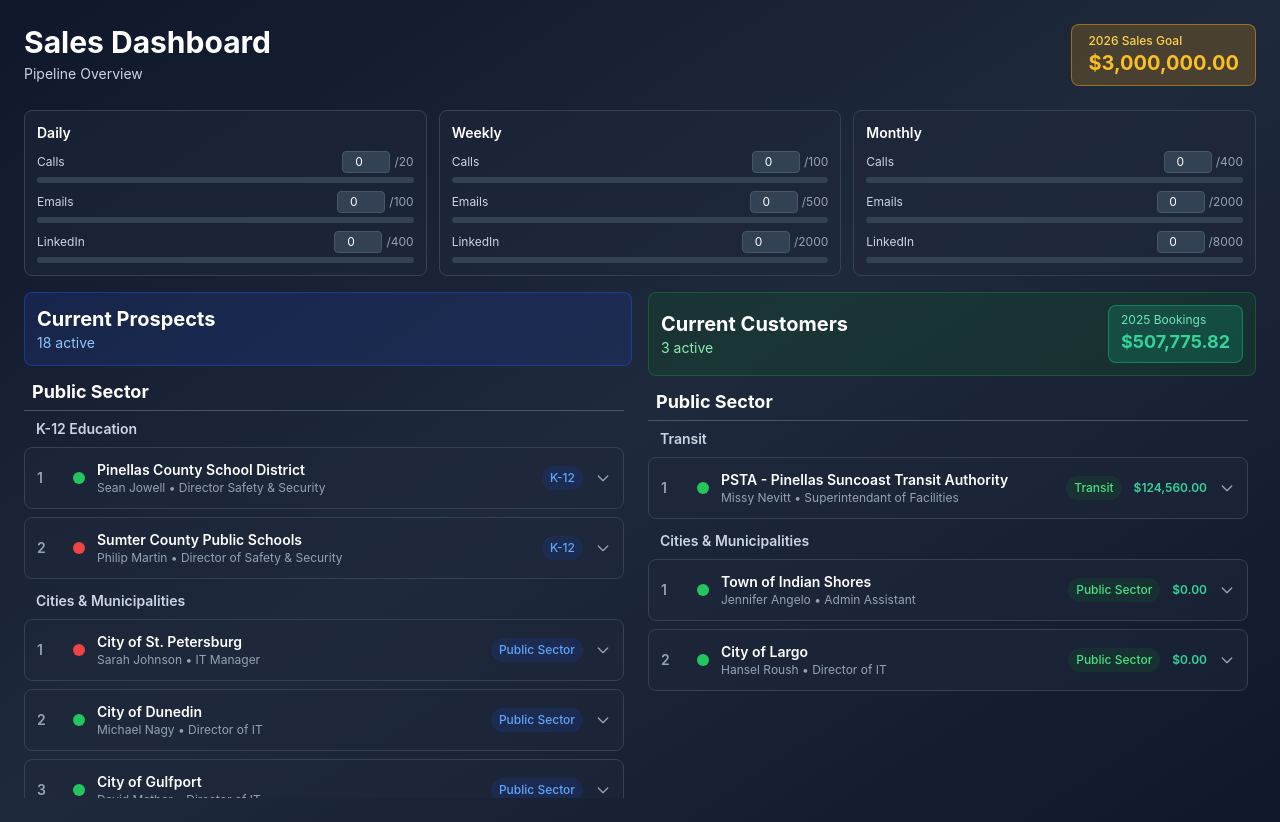
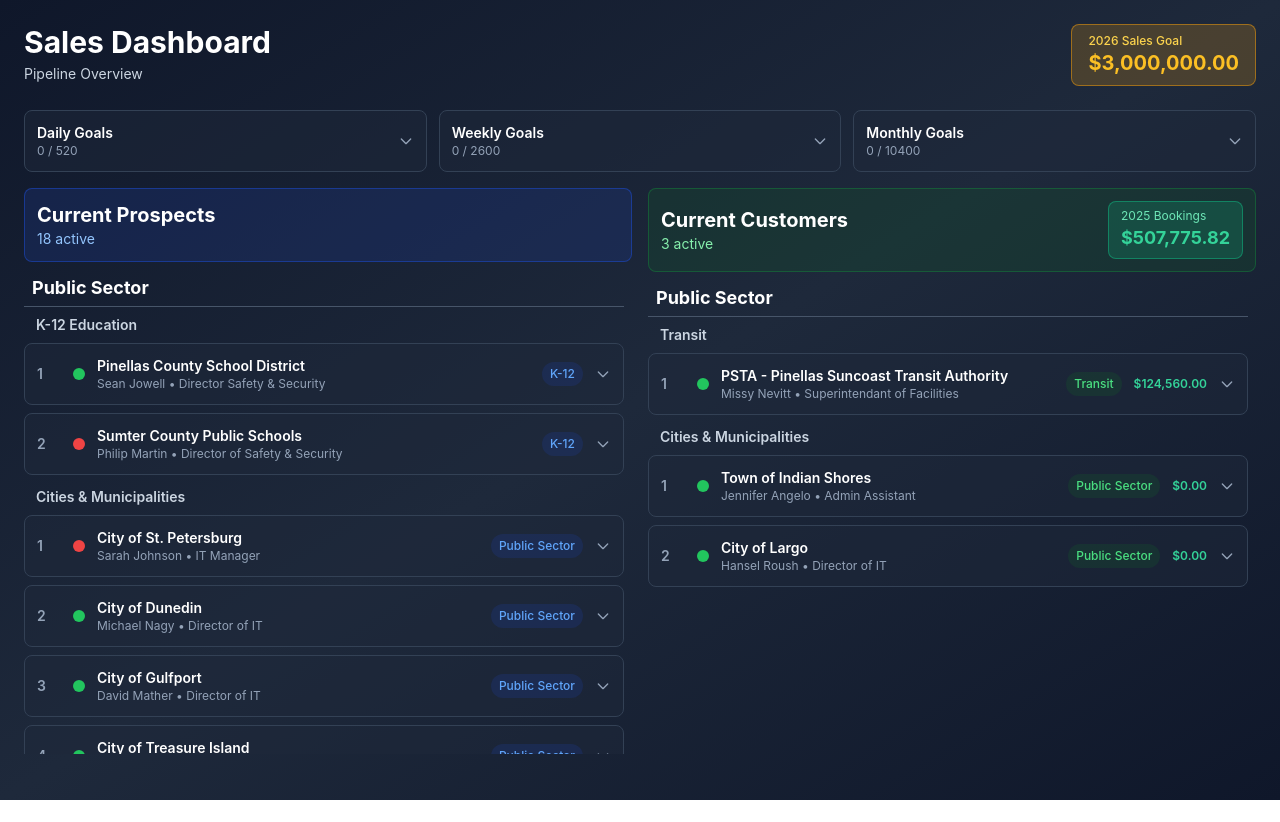
Before and after one commit to tihmeh/sales-prospects, a React (Vite) app: page / in a window 1280 px wide. After the commit the page ends 800 px from the top, so only its background shows below. Built offline with nearby package versions, Linux system fonts and the light colour scheme.

Commit message:
Update App.jsx

```diff
--- a/src/App.jsx
+++ b/src/App.jsx
@@ -42,6 +42,7 @@
   const [dailyActivity, setDailyActivity] = useState({ calls: 0, emails: 0, linkedin: 0 });
   const [weeklyActivity, setWeeklyActivity] = useState({ calls: 0, emails: 0, linkedin: 0 });
   const [monthlyActivity, setMonthlyActivity] = useState({ calls: 0, emails: 0, linkedin: 0 });
+  const [expandedActivity, setExpandedActivity] = useState({ daily: false, weekly: false, monthly: false });
 
   const formatCurrency = (amount) => new Intl.NumberFormat('en-US', { style: 'currency', currency: 'USD', minimumFractionDigits: 2 }).format(amount);
 
@@ -50,6 +51,10 @@
     if (period === 'daily') setDailyActivity({ ...dailyActivity, [type]: numValue });
     else if (period === 'weekly') setWeeklyActivity({ ...weeklyActivity, [type]: numValue });
     else if (period === 'monthly') setMonthlyActivity({ ...monthlyActivity, [type]: numValue });
+  };
+
+  const toggleActivity = (period) => {
+    setExpandedActivity({ ...expandedActivity, [period]: !expandedActivity[period] });
   };
 
   const Card = ({ item, index, isCustomer, expanded, toggle }) => (
@@ -80,12 +85,22 @@
     </div>
   );
 
-  const ActivityCard = ({ title, goals, activity, period }) => {
+  const ActivityCard = ({ title, goals, activity, period, isExpanded }) => {
     const getPercentage = (current, goal) => Math.min((current / goal) * 100, 100);
+    const totalCurrent = activity.calls + activity.emails + activity.linkedin;
+    const totalGoal = goals.calls + goals.emails + goals.linkedin;
+
     return (
-      <div className="bg-slate-800/50 rounded-lg border border-slate-700 p-3">
-        <h3 className="text-sm font-semibold text-white mb-2">{title}</h3>
-        <div className="space-y-2">
+      <div className="bg-slate-800/50 rounded-lg border border-slate-700">
+        <div className="p-3 flex items-center justify-between cursor-pointer hover:bg-slate-700/30 transition-all" onClick={() => toggleActivity(period)}>
+          <div>
+            <h3 className="text-sm font-semibold text-white">{title} Goals</h3>
+            <p className="text-xs text-slate-400">{totalCurrent} / {totalGoal}</p>
+          </div>
+          <svg className={`w-4 h-4 text-slate-400 transition-transform ${isExpanded ? 'rotate-180' : ''}`} fill="none" stroke="currentColor" viewBox="0 0 24 24"><path strokeLinecap="round" strokeLinejoin="round" strokeWidth={2} d="M19 9l-7 7-7-7" /></svg>
+        </div>
+        {isExpanded && (
+          <div className="px-3 pb-3 border-t border-slate-700 pt-3 space-y-2">
             {['calls', 'emails', 'linkedin'].map((type, i) => (
               <div key={type}>
                 <div className="flex items-center justify-between mb-1">
@@ -101,6 +116,7 @@
               </div>
             ))}
           </div>
+        )}
       </div>
     );
   };
@@ -116,9 +132,9 @@
           <div className="bg-amber-500/20 border border-amber-500/50 rounded-lg px-4 py-2"><div className="text-amber-300 text-xs font-medium">2026 Sales Goal</div><div className="text-amber-400 text-xl font-bold">{formatCurrency(3000000)}</div></div>
         </div>
         <div className="mb-4 grid grid-cols-1 md:grid-cols-3 gap-3">
-          <ActivityCard title="Daily" goals={{ calls: 20, emails: 100, linkedin: 400 }} activity={dailyActivity} period="daily" />
-          <ActivityCard title="Weekly" goals={{ calls: 100, emails: 500, linkedin: 2000 }} activity={weeklyActivity} period="weekly" />
-          <ActivityCard title="Monthly" goals={{ calls: 400, emails: 2000, linkedin: 8000 }} activity={monthlyActivity} period="monthly" />
+          <ActivityCard title="Daily" goals={{ calls: 20, emails: 100, linkedin: 400 }} activity={dailyActivity} period="daily" isExpanded={expandedActivity.daily} />
+          <ActivityCard title="Weekly" goals={{ calls: 100, emails: 500, linkedin: 2000 }} activity={weeklyActivity} period="weekly" isExpanded={expandedActivity.weekly} />
+          <ActivityCard title="Monthly" goals={{ calls: 400, emails: 2000, linkedin: 8000 }} activity={monthlyActivity} period="monthly" isExpanded={expandedActivity.monthly} />
         </div>
         <div className="grid grid-cols-1 lg:grid-cols-2 gap-4">
           <div>
@@ -126,7 +142,7 @@
               <h2 className="text-xl font-bold text-white">Current Prospects</h2>
               <p className="text-blue-300 text-sm">{totalProspects} active</p>
             </div>
-            <div className="space-y-4 max-h-[calc(100vh-380px)] overflow-y-auto pr-2">
+            <div className="space-y-4 max-h-[calc(100vh-320px)] overflow-y-auto pr-2">
               <div>
                 <h3 className="text-lg font-bold text-white mb-2 px-2 border-b border-slate-600 pb-1">Public Sector</h3>
                 <h4 className="text-sm font-semibold text-slate-300 mb-2 px-2 pl-3">K-12 Education</h4>
@@ -145,7 +161,7 @@
               <div><h2 className="text-xl font-bold text-white">Current Customers</h2><p className="text-green-300 text-sm">{totalCustomers} active</p></div>
               <div className="bg-emerald-500/20 border border-emerald-500/50 rounded-lg px-3 py-1.5"><div className="text-emerald-300 text-xs">2025 Bookings</div><div className="text-emerald-400 text-lg font-bold">{formatCurrency(507775.82)}</div></div>
             </div>
-            <div className="space-y-4 max-h-[calc(100vh-380px)] overflow-y-auto pr-2">
+            <div className="space-y-4 max-h-[calc(100vh-320px)] overflow-y-auto pr-2">
               <div>
                 <h3 className="text-lg font-bold text-white mb-2 px-2 border-b border-slate-600 pb-1">Public Sector</h3>
                 <h4 className="text-sm font-semibold text-slate-300 mb-2 px-2 pl-3">Transit</h4>
```
Lines whose indentation alone changed are shown as unchanged.
